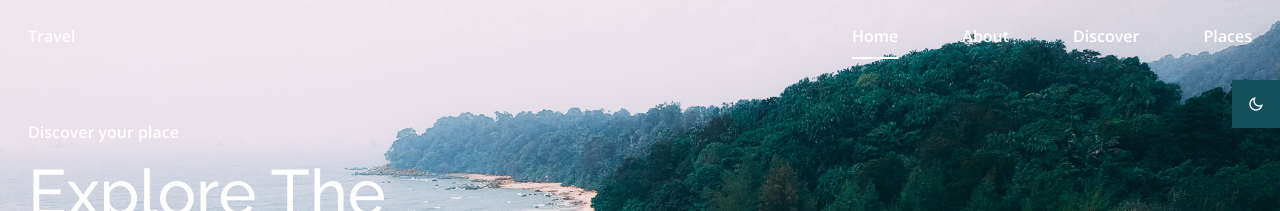
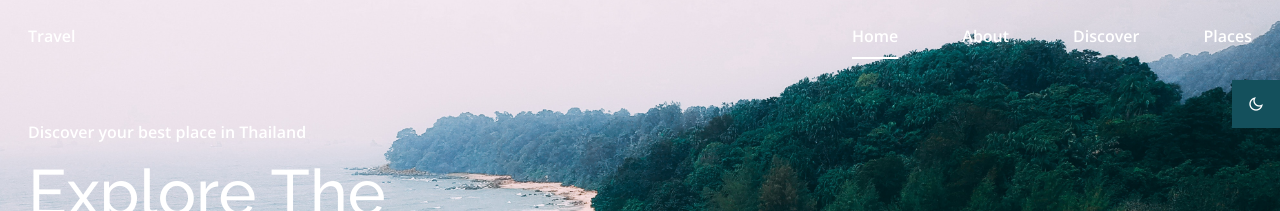
Before and after one commit to rohailshahid/React-Travel-Website, a React (Create React App) app: page / in a window 1280 px wide. Shown: the top 211 px of the page. Built offline with nearby package versions, Linux system fonts and the light colour scheme.

Commit message:
changes in banner

```diff
--- a/src/components/Banner.js
+++ b/src/components/Banner.js
@@ -9,7 +9,7 @@ const Banner = () => {
       <div className="home__container container grid">
         <Fade top>
           <div className="home__data">
-            <span className="home__data-subtitle">Discover your place</span>
+            <span className="home__data-subtitle">Discover your best place in Thailand</span>
             <h1 className="home__data-title">
               Explore The <br /> Best{" "}
               <b>
```
